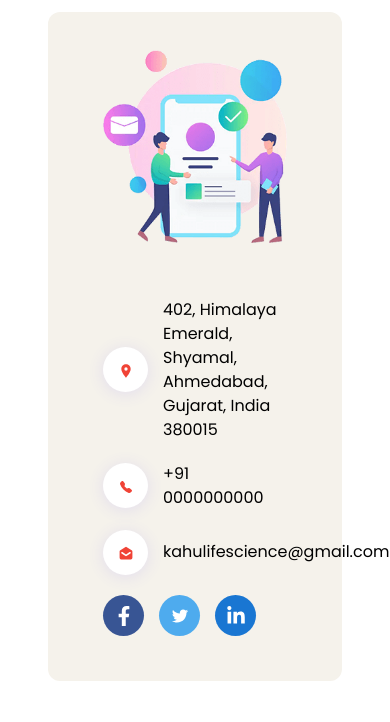
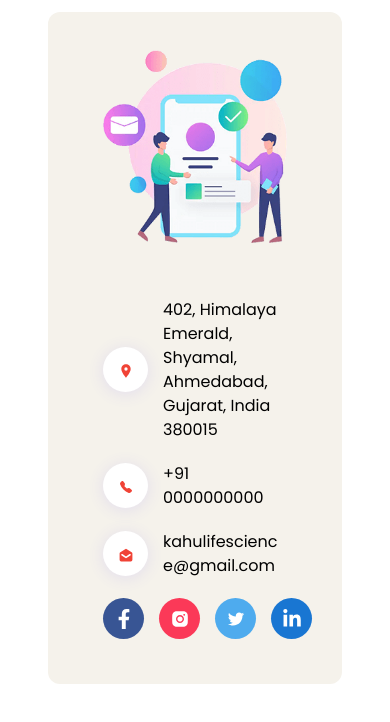
Before and after one commit to kpatel1999/kahu-life-science, a Next.js app: page /contact in a window 390 px wide. Shown: the part 872-1594 px from the top of the page. Built offline with nearby package versions, Linux system fonts and the light colour scheme.

Commit message:
make emailid responsive and added link social link in contact form

```diff
--- a/components/ContactPage/components/ContactForm/StyledComponents.tsx
+++ b/components/ContactPage/components/ContactForm/StyledComponents.tsx
@@ -134,6 +134,11 @@ export const IconContainer = styled.div`
 
 export const IconText = styled.div`
   flex-grow: 1;
+
+  @media only screen and (max-width: 740px) {
+    word-break: break-word;
+  }
+}
 `;
 
 export const ContactSocial = styled.div`
--- a/components/ContactPage/components/ContactForm/index.tsx
+++ b/components/ContactPage/components/ContactForm/index.tsx
@@ -2,7 +2,7 @@ import { MdLocationOn } from "react-icons/md";
 import { BsFillTelephoneFill } from "react-icons/bs";
 import { HiMailOpen } from "react-icons/hi";
 import { FaFacebookF, FaLinkedinIn } from "react-icons/fa";
-import { AiOutlineTwitter } from "react-icons/ai";
+import { AiOutlineTwitter, AiFillInstagram } from "react-icons/ai";
 import { useForm } from "react-hook-form";
 import { Toaster } from "react-hot-toast";
 import axios from "axios";
@@ -159,17 +159,34 @@ const Contact = () => {
           <div>
             <S.SocialUl>
               <S.SocialLi>
-                <S.SocialWrapper color="#385594">
+                <S.SocialWrapper
+                  color="#385594"
+                  href="https://www.facebook.com/checkpoint/828281030927956/?next=https%3A%2F%2Fwww.facebook.com%2Fkahulifescience%2F"
+                  target="_blank"
+                >
                   <FaFacebookF size={20} />
                 </S.SocialWrapper>
               </S.SocialLi>
               <S.SocialLi>
-                <S.SocialWrapper color="#4eabee">
+                <S.SocialWrapper
+                  color="#fb3958"
+                  href="https://www.instagram.com/kahulifescience/"
+                  target="_blank"
+                >
+                  <AiFillInstagram size={20} />
+                </S.SocialWrapper>
+              </S.SocialLi>
+              <S.SocialLi>
+                <S.SocialWrapper color="#4eabee" href="#" target="_blank">
                   <AiOutlineTwitter size={20} />
                 </S.SocialWrapper>
               </S.SocialLi>
               <S.SocialLi>
-                <S.SocialWrapper color="#1976d2">
+                <S.SocialWrapper
+                  color="#1976d2"
+                  href="https://www.linkedin.com/in/vishwas-jani-81b5ba18a/?original_referer=https%3A%2F%2Fwww%2Egoogle%2Ecom%2F&originalSubdomain=in"
+                  target="_blank"
+                >
                   <FaLinkedinIn size={20} />
                 </S.SocialWrapper>
               </S.SocialLi>
--- a/components/HomePage/components/Hero/index.tsx
+++ b/components/HomePage/components/Hero/index.tsx
@@ -10,7 +10,7 @@ const Hero = () => {
     <S.Wrapper>
       <S.TitleContainer>
         <S.Title>Healthy Life!</S.Title>
-        <S.Title>&nbsp; &nbsp; Healthy Word!</S.Title>
+        <S.Title>&nbsp; &nbsp; Healthy World!</S.Title>
 
         <S.TitleImageContainer>
           <Image
```
